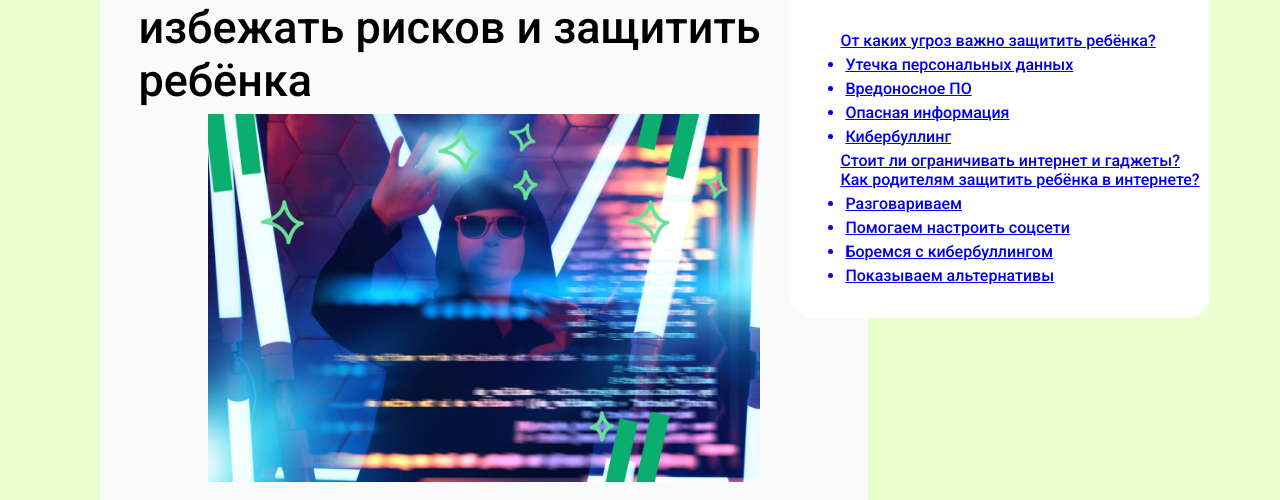
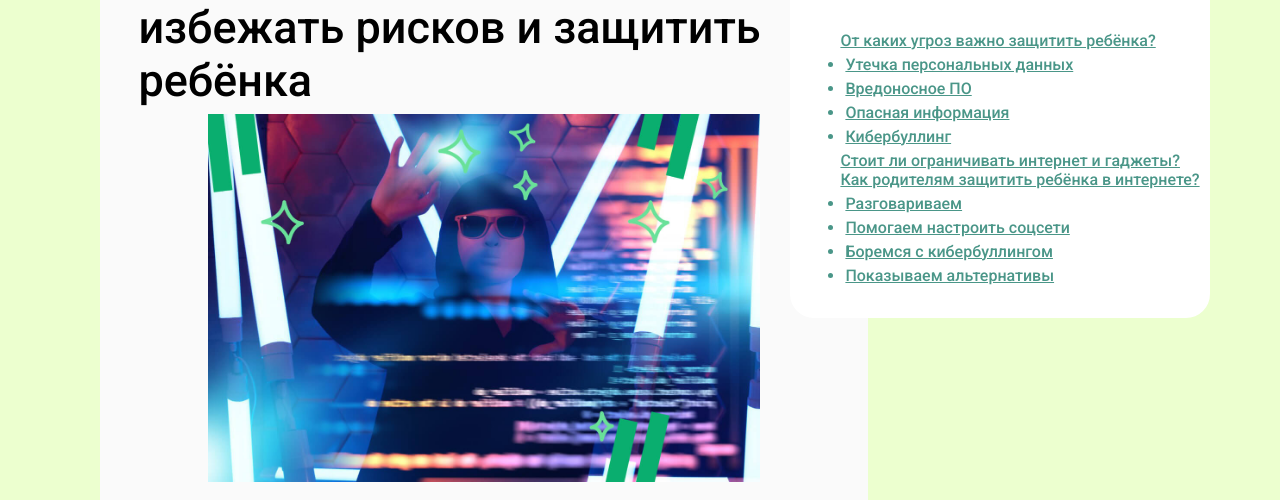
Before and after one commit to dmitry2143/fsbsrt, a plain HTML site: page index.html in a window 1280 px wide. Shown: the part 242-742 px from the top of the page. Drawn offline with Linux system fonts and the light colour scheme.

Commit message:
цвет текста

```diff
--- a/css/main.css
+++ b/css/main.css
@@ -134,3 +134,6 @@ ul {
 li {
     margin: 5px;
 }
+.og {
+    color: #4a9688;
+}
```
